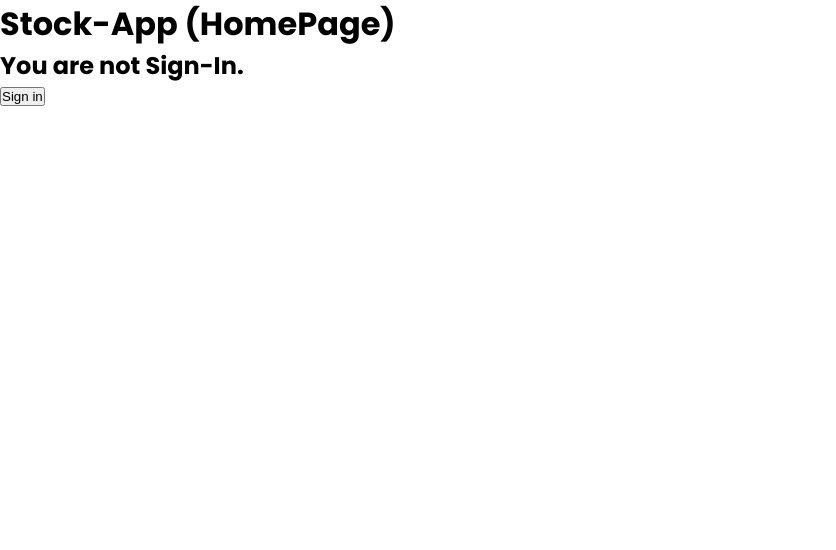
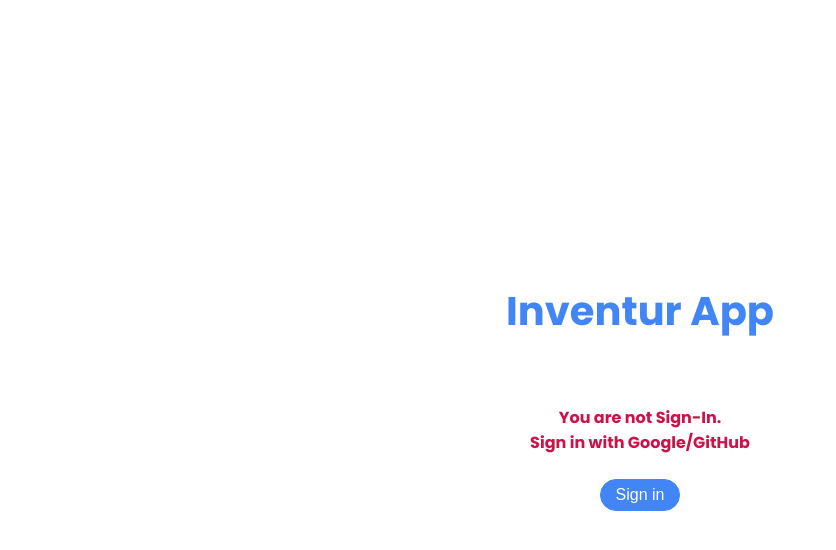
Before and after one commit to varunthaker/stock-app, a Next.js app: page / in a window 1280 px wide. Shown: the top 550 px of the page, without its empty margins (0-836 px from the left). Built offline with nearby package versions, Linux system fonts and the light colour scheme; no server answers.

Commit message:
added stylings for modal

```diff
--- a/src/components/auth-button/AuthButton.tsx
+++ b/src/components/auth-button/AuthButton.tsx
@@ -1,4 +1,5 @@
 import { useSession, signIn, signOut } from "next-auth/react";
+import classes from "@/styles/signIn.module.css";
 
 export default function AuthButton() {
   const { data: session } = useSession();
@@ -6,13 +7,16 @@ export default function AuthButton() {
   if (session) {
     return (
       <>
-        <button onClick={() => signOut()}>Sign out</button>
+        <button className={classes.signInBtn} onClick={() => signOut()}>
+          Sign out
+        </button>
       </>
     );
   }
   return (
     <>
       <button
+        className={classes.signInBtn}
         onClick={() => {
           signIn("google", { callbackUrl: "/products" });
         }}
--- a/src/components/modal/index.tsx
+++ b/src/components/modal/index.tsx
@@ -10,7 +10,7 @@ export default function Modal({ closeModal, deleteProduct, id }: ModalProps) {
     <div className={classes.modalBackground}>
       <div className={classes.modalContainer}>
         <p className={classes.body}>
-          Are you sure you want to delete this Product?{" "}
+          Are you sure you want to delete this Product?
         </p>
         <div className={classes.buttonContainer}>
           <button
--- a/src/components/profile/info/index.tsx
+++ b/src/components/profile/info/index.tsx
@@ -2,6 +2,7 @@ import AuthButton from "@/components/auth-button/AuthButton";
 import { Session } from "next-auth";
 import Image from "next/image";
 import Layout from "@/components/layout/Layout";
+import classes from "@/styles/signIn.module.css";
 
 interface ProfileInfoProps {
   session: Session;
@@ -10,23 +11,25 @@ interface ProfileInfoProps {
 export default function ProfileInfo({ session }: ProfileInfoProps) {
   return (
     <>
-      <div>
-        <h1>Hello {session.user?.name}</h1>
-        <p>You are signed in as {session.user?.email}</p>
-        <p>
+      <div className={classes.userinfoDiv}>
+        <Image
+          className={classes.userImage}
+          width={100}
+          height={100}
+          src={session.user?.image || `/assets/images/default.png`}
+          alt="UserImage"
+          priority
+        />
+        <h1 className={classes.userName}> {session.user?.name}</h1>
+        <p className={classes.userInfo}>{session.user?.email}</p>
+        <p className={classes.userInfo}>
           {session.user?.name === "varunthaker" || "Varun Thaker"
             ? "Admin"
             : "User"}
         </p>
+        <AuthButton />
       </div>
-      <Image
-        width={150}
-        height={150}
-        src={session.user?.image || `/assets/images/default.png`}
-        alt="UserImage"
-        priority
-      />
-      <AuthButton />
+
       <Layout />
     </>
   );
--- a/src/components/profile/sign-in/index.tsx
+++ b/src/components/profile/sign-in/index.tsx
@@ -1,9 +1,13 @@
 import AuthButton from "@/components/auth-button/AuthButton";
+import classes from "@/styles/signIn.module.css";
 
 export default function SignIn() {
   return (
-    <div>
-      <h1>You are not Sign-In.</h1>
+    <div className={classes.signInDiv}>
+      <p className={classes.signHeader}>
+        You are not Sign-In. <br />
+        Sign in with Google/GitHub
+      </p>
       <AuthButton />
     </div>
   );
--- a/src/pages/_app.tsx
+++ b/src/pages/_app.tsx
@@ -3,6 +3,7 @@ import "@/styles/globals.css";
 import type { AppProps } from "next/app";
 import { SessionProvider } from "next-auth/react";
 import { SWRConfig } from "swr";
+import classes from "@/styles/signIn.module.css";
 
 export default function App({
   Component,
--- a/src/pages/index.tsx
+++ b/src/pages/index.tsx
@@ -1,10 +1,11 @@
 import Profile from "@/components/profile";
+import classes from "@/styles/signIn.module.css";
 
 export default function Home() {
   return (
-    <>
-      <h1>Stock-App (HomePage)</h1>
+    <div className={classes.homePage}>
+      <h1 className={classes.appHeader}>Inventur App</h1>
       <Profile />
-    </>
+    </div>
   );
 }
--- a/src/styles/modal.module.css
+++ b/src/styles/modal.module.css
@@ -1,9 +1,11 @@
 .modalBackground {
   background-color: rgba(200, 200, 200);
-  position: absolute;
   display: flex;
   justify-content: center;
   align-items: center;
+  position: fixed;
+  top: 30%;
+  left: 9%;
 }
 
 .modalContainer {
@@ -15,6 +17,7 @@
   display: flex;
   flex-direction: column;
   padding: 1rem;
+  backdrop-filter: blur(5px);
 }
 
 .body {
@@ -33,6 +36,7 @@
   display: flex;
   justify-content: flex-end;
   align-items: center;
+  position: relative;
 }
 
 .deleteBtn {
--- a/src/styles/modalStockInOut.module.css
+++ b/src/styles/modalStockInOut.module.css
@@ -1,9 +1,12 @@
 .modalBackground {
   background-color: rgba(200, 200, 200);
-  position: absolute;
+
   display: flex;
   justify-content: center;
   align-items: center;
+  position: fixed;
+  top: 20%;
+  left: 15%;
 }
 
 /* .body {
--- /dev/null
+++ b/src/styles/signIn.module.css
@@ -0,0 +1,75 @@
+.homePage {
+  display: flex;
+  flex-direction: column;
+  justify-content: center;
+  align-items: center;
+  height: 100vh;
+  margin-bottom: 5rem;
+}
+
+.appHeader {
+  color: #4285f4;
+  font-size: 2.5rem;
+  padding-bottom: 4rem;
+}
+
+.signInDiv {
+  display: flex;
+  flex-direction: column;
+  justify-content: center;
+  align-items: center;
+}
+
+.signHeader {
+  color: #cd124a;
+  font-size: 1rem;
+  font-weight: bold;
+  padding-bottom: 1rem;
+  text-align: center;
+  padding-bottom: 1rem;
+}
+
+.signInBtn {
+  width: 5rem;
+  height: 2rem;
+  margin: 0.5rem;
+  background-color: #4285f4;
+  border: solid 1px #4285f4;
+  color: white;
+  border-radius: 1rem;
+  font-size: 1rem;
+  cursor: pointer;
+  transition: 0.5s background-color;
+}
+
+.signInBtn:hover {
+  color: #4285f4;
+  background-color: white;
+}
+
+/* userInfo */
+
+.userinfoDiv {
+  display: flex;
+  flex-direction: column;
+  justify-content: center;
+  align-items: center;
+}
+
+.userName {
+  color: #ffb341;
+  font-size: 1.5rem;
+  padding-bottom: 1rem;
+}
+
+.userImage {
+  border-radius: 50%;
+  margin-bottom: 1rem;
+}
+
+.userInfo {
+  color: #ffb341;
+  font-size: 1rem;
+  padding-bottom: 1rem;
+  font-weight: bold;
+}
```
Also changed, not shown: src/pages/products/index.tsx (+1 -2 lines), src/styles/ProductPage.module.css (+3 -5 lines), src/styles/globals.css (+0 -8 lines).
